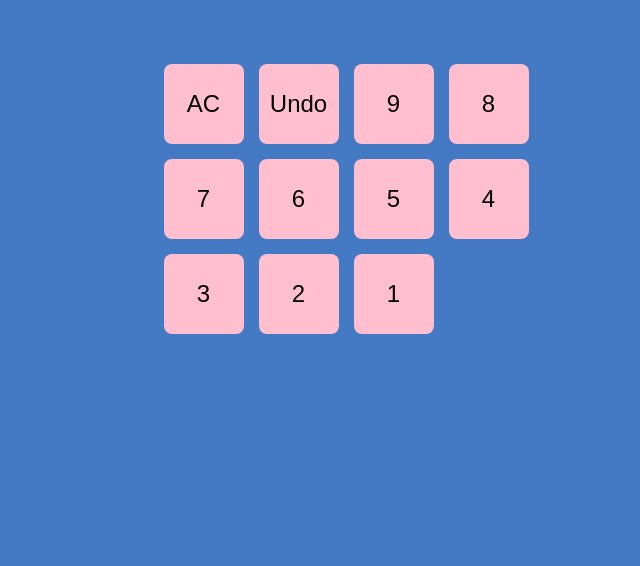
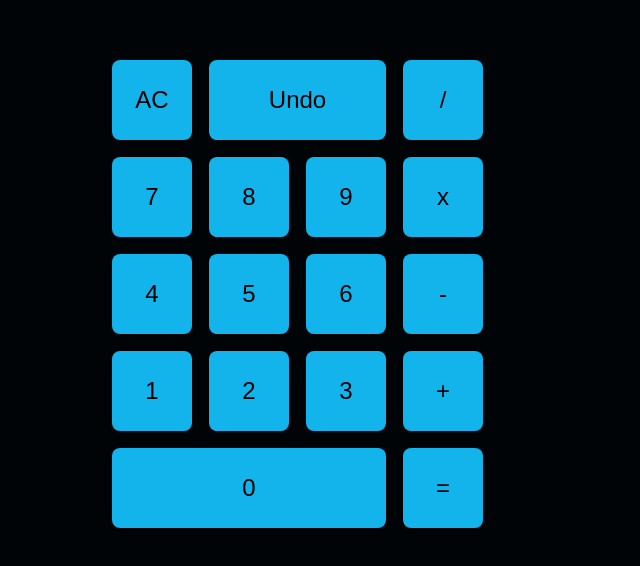
Before and after one commit to manthanparekh/calculator-web-app, a React (Create React App) app: page / in a window 1280 px wide. Shown: the part 106-672 px from the top of the page, without its empty margins (294-934 px from the left). Built offline with nearby package versions, Linux system fonts and the light colour scheme.

Commit message:
update-2-button-layout

```diff
--- a/package.json
+++ b/package.json
@@ -12,7 +12,6 @@
     "@types/react-dom": "^18.0.10",
     "react": "^18.2.0",
     "react-dom": "^18.2.0",
-    "react-scripts": "5.0.1",
     "styled-components": "^5.3.6",
     "typescript": "^4.9.4",
     "web-vitals": "^2.1.4"
@@ -42,6 +41,7 @@
     ]
   },
   "devDependencies": {
-    "@types/styled-components": "^5.1.26"
+    "@types/styled-components": "^5.1.26",
+    "react-scripts": "5.0.1"
   }
 }
--- a/src/App.tsx
+++ b/src/App.tsx
@@ -4,7 +4,7 @@ import './App.css';
 import Calculator from './components/Calculator';
 
 const Container = styled.div`
-  background: #447AC4;
+  background: #000407;
   display: flex;
   flex-direction: column;
   min-height: 100vh;
--- a/src/components/Button.tsx
+++ b/src/components/Button.tsx
@@ -7,7 +7,7 @@ type Props = {
     width?: number;
 }
 const StyledButton = styled.button`
-    background: #FFBFCE;
+    background: #12b4eb;
     border: none;
     border-radius: 8px;
     font-size: 24px;
@@ -16,8 +16,12 @@ const StyledButton = styled.button`
 const Button: React.FC<Props> = ({ label, position, width }) => {
     const styles: React.CSSProperties = {};
     if (position) {
-        styles.gridColumnStart = position[0]
-        styles.gridRowStart = position[0]
+        styles.gridColumnStart = position[0] + 1;
+        styles.gridRowStart = position[1] + 1;
+    }
+
+    if (width) {
+        styles.gridColumnEnd = `span ${width}`;
     }
     return (
         <StyledButton style={styles}>{label}</StyledButton>
--- a/src/components/Calculator.tsx
+++ b/src/components/Calculator.tsx
@@ -6,8 +6,8 @@ const Container = styled.div``;
 
 const Grid = styled.div`
     display: grid;
-    grid-gap: 15px;
-    grid-template-columns: repeat(4, 80px);
+    grid-gap: 17px;
+    grid-template-columns: repeat(5, 80px);
     grid-template-rows: repeat(5, 80px);
 
 `;
@@ -15,17 +15,23 @@ const Calculator: React.FC<{}> = () => {
     return (
         <Container>
             <Grid>
-                <Button label="AC" position={[0, 0]} width={2} />
-                <Button label="Undo" position={[0, 2]} width={2} />
-                <Button label="9" />
-                <Button label="8" />
-                <Button label="7" />
-                <Button label="6" />
-                <Button label="5" />
-                <Button label="4" />
-                <Button label="3" />
-                <Button label="2" />
-                <Button label="1" />
+                <Button label="AC" position={[0, 0]} />
+                <Button label="Undo" position={[1, 0]} width={2} />
+                <Button label="/" position={[3, 0]} />
+                <Button label="x" position={[3, 1]} />
+                <Button label="-" position={[3, 2]} />
+                <Button label="+" position={[3, 3]} />
+                <Button label="=" position={[3, 4]} />
+                <Button label="9" position={[2, 1]} />
+                <Button label="8" position={[1, 1]} />
+                <Button label="7" position={[0, 1]} />
+                <Button label="6" position={[2, 2]} />
+                <Button label="5" position={[1, 2]} />
+                <Button label="4" position={[0, 2]} />
+                <Button label="3" position={[2, 3]} />
+                <Button label="2" position={[1, 3]} />
+                <Button label="1" position={[0, 3]} />
+                <Button label="0" position={[0, 4]} width={3} />
             </Grid>
         </Container>
     );
```
Also changed, not shown: 2 other files (tests, documents, lock files or other folders).
